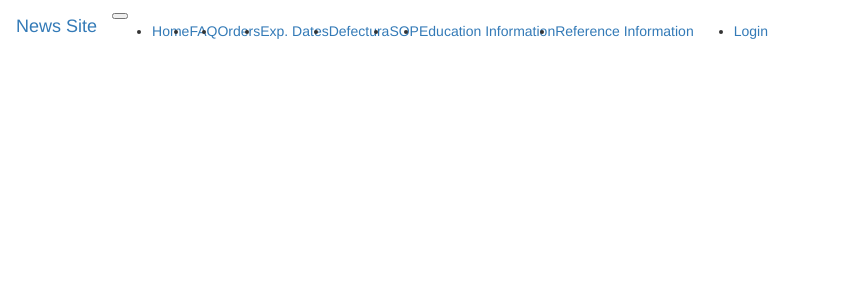
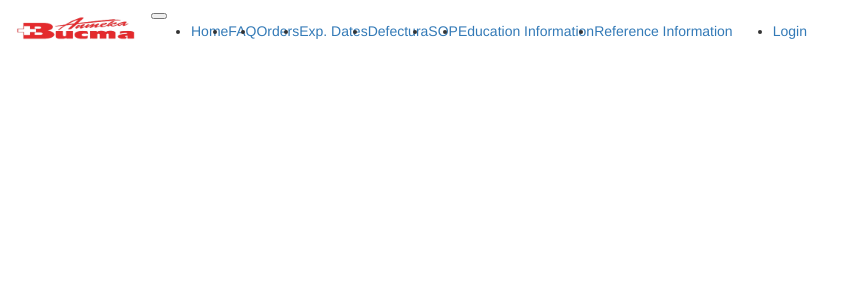
Before and after one commit to Nerevarishe/news_site, a Flask app: page /SOP/ in a window 1280 px wide. Shown: the top 300 px of the page, without its empty margins (0-853 px from the left). Run offline with Flask 2, Linux system fonts and the light colour scheme; data that the repository does not hold is empty; some libraries are stand-ins or nearby versions.

Commit message:
adding logo to navbar

```diff
--- a/app/templates/base.html
+++ b/app/templates/base.html
@@ -13,7 +13,10 @@
         <!-- Header -->
 {% block navbar %}
     <nav class="navbar navbar-expand-sm bg-light navbar-light">
-        <a class="navbar-brand" href="{{ url_for('index') }}">{{ _('News Site') }}</a>
+{#        <a class="navbar-brand" href="{{ url_for('index') }}">{{ _('News Site') }}</a>#}
+        <a class="navbar-brand" href="{{ url_for('index') }}">
+            <img src="/static/img/logo_vista.png" alt="logo" style="width: 120px;">
+        </a>
         <button class="navbar-toggler" type="button" data-toggle="collapse" data-target="#collapsibleNavbar">
             <span class="navbar-toggler-icon"></span>
         </button>
```
Also changed, not shown: app/static/img/logo_vista.png (added).
